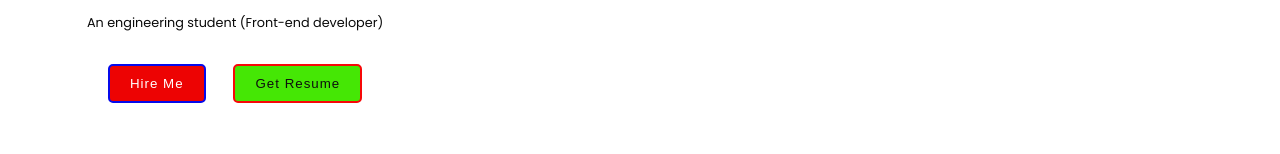
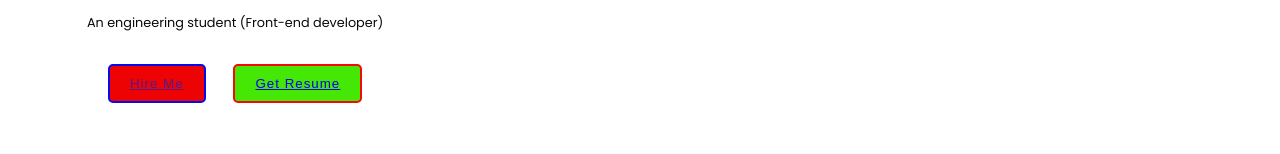
Before and after one commit to yadavpradeep723/My-portfolio-project, a plain HTML site: page index.html in a window 1280 px wide. Shown: the part 466-620 px from the top of the page. Drawn offline with Linux system fonts and the light colour scheme.

Commit message:
uploaded

```diff
--- a/index.html
+++ b/index.html
@@ -57,8 +57,8 @@
 				</h4>
 			</div>
 			<div class="intro-buttons">
-				<button class="btn common-btn">Hire Me</button>
-				<button class="btn ghost-btn">Get Resume</button>
+				<button class="btn common-btn"><a href="">Hire Me</button></a>
+				<button class="btn ghost-btn"><a href="resume.pdf">Get Resume</button></a>
 			</div>
 		</div>
 	</section>
```
